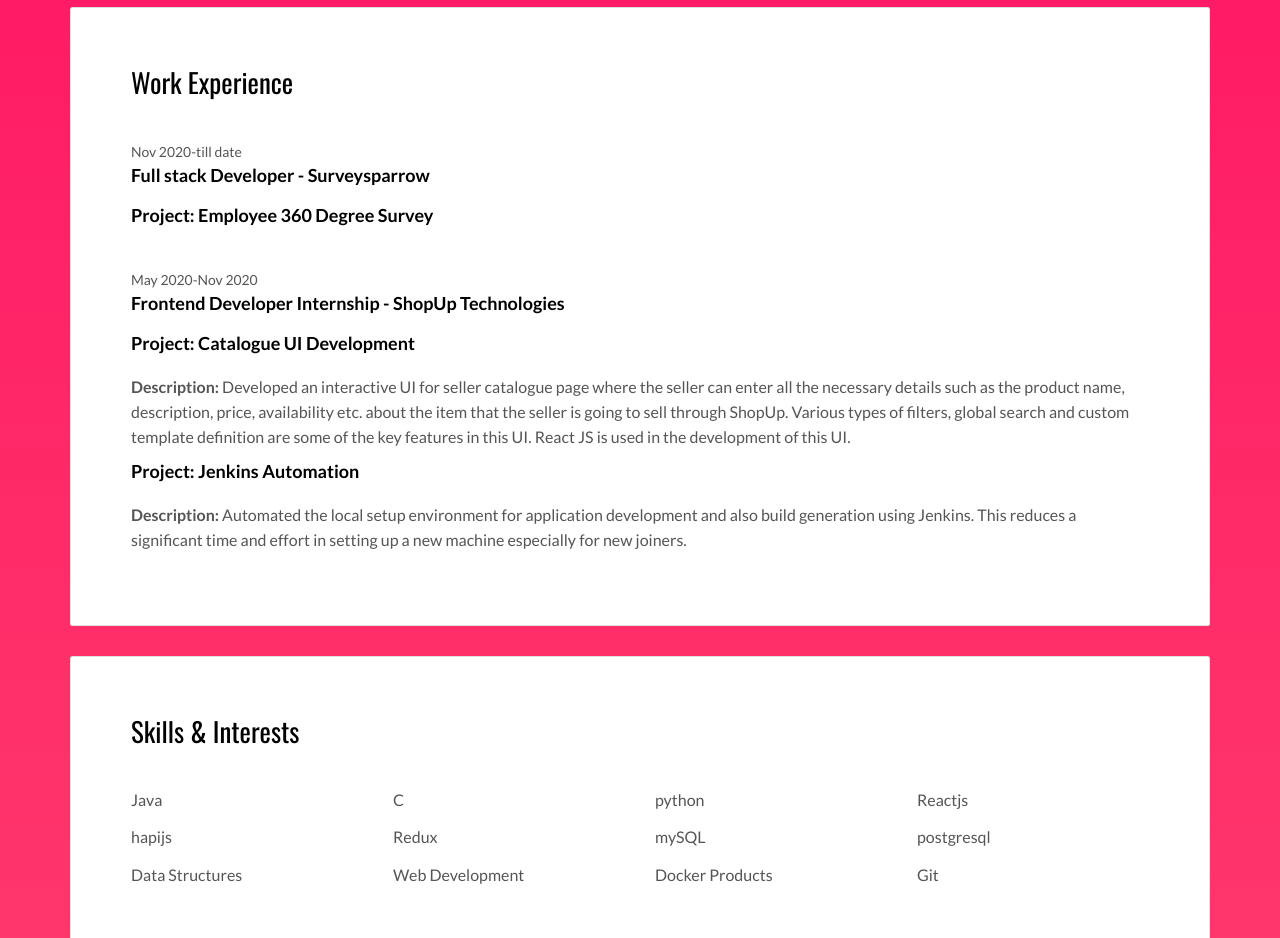
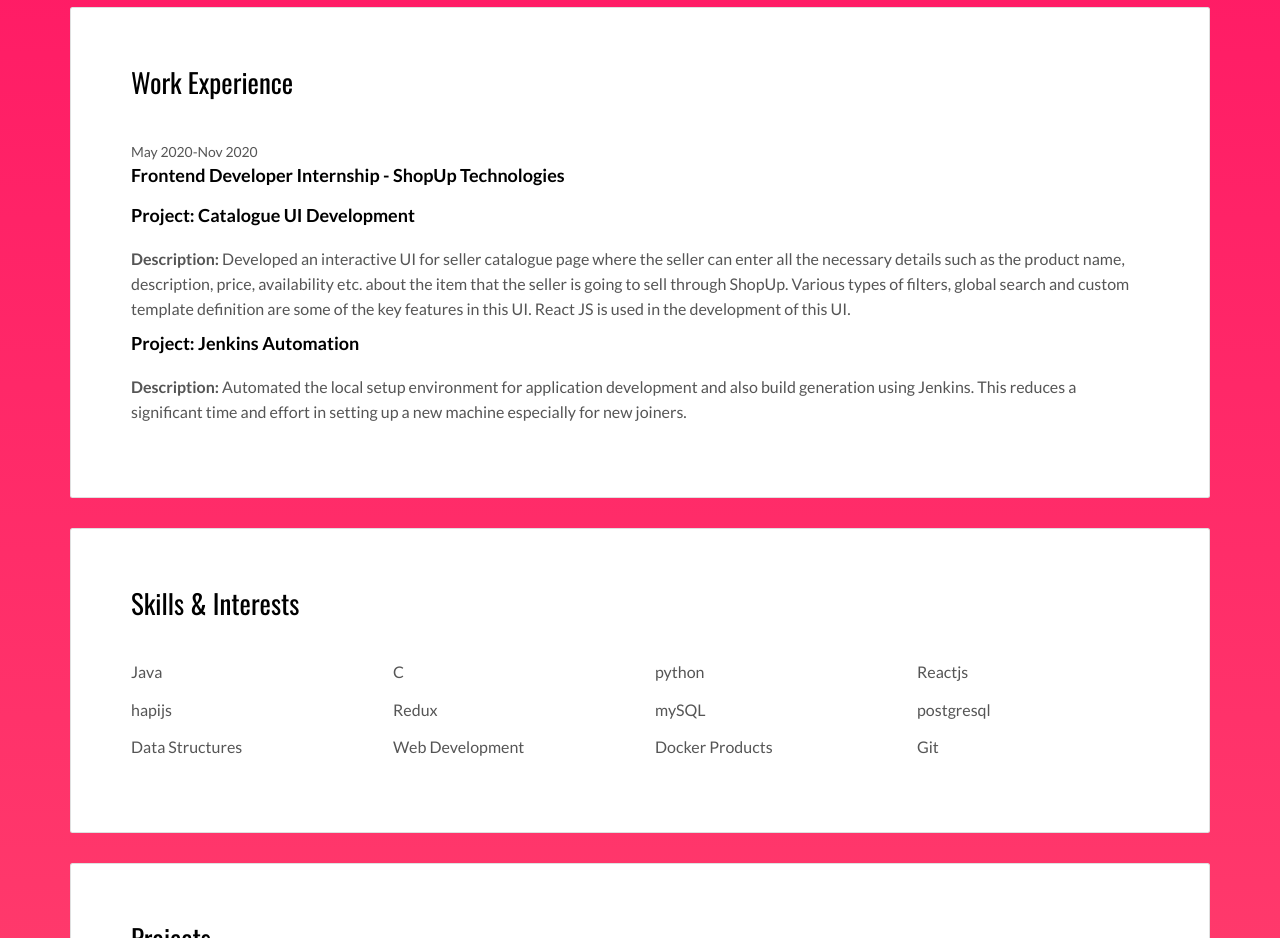
Before and after one commit to sanjaybabu-M/sanjaybabu, a plain HTML site: page index.html in a window 1280 px wide. Shown: the part 940-1878 px from the top of the page. Drawn offline with nearby package versions, Linux system fonts and the light colour scheme.

Commit message:
Update index.html

```diff
--- a/index.html
+++ b/index.html
@@ -85,11 +85,6 @@
         <div class="card">
           <div class="card-block">
             <h2>Work Experience</h2>
-            <div class="work-experience">
-              <small class="date">Nov 2020-till date</small>
-              <h3 class="h5 date-title">Full stack Developer - <a href="https://shopup.com.bd/" title="Create professionnal website">Surveysparrow</a></h3>
-              <h4 class="h5 date-title">Project: Employee 360 Degree Survey</h2>
-            </div>
              <div class="work-experience">
                <small class="date">May 2020-Nov 2020</small>
                <h3 class="h5 date-title">Frontend Developer Internship - <a href="https://shopup.com.bd/" title="Create professionnal website">ShopUp Technologies</a></h3>
```
